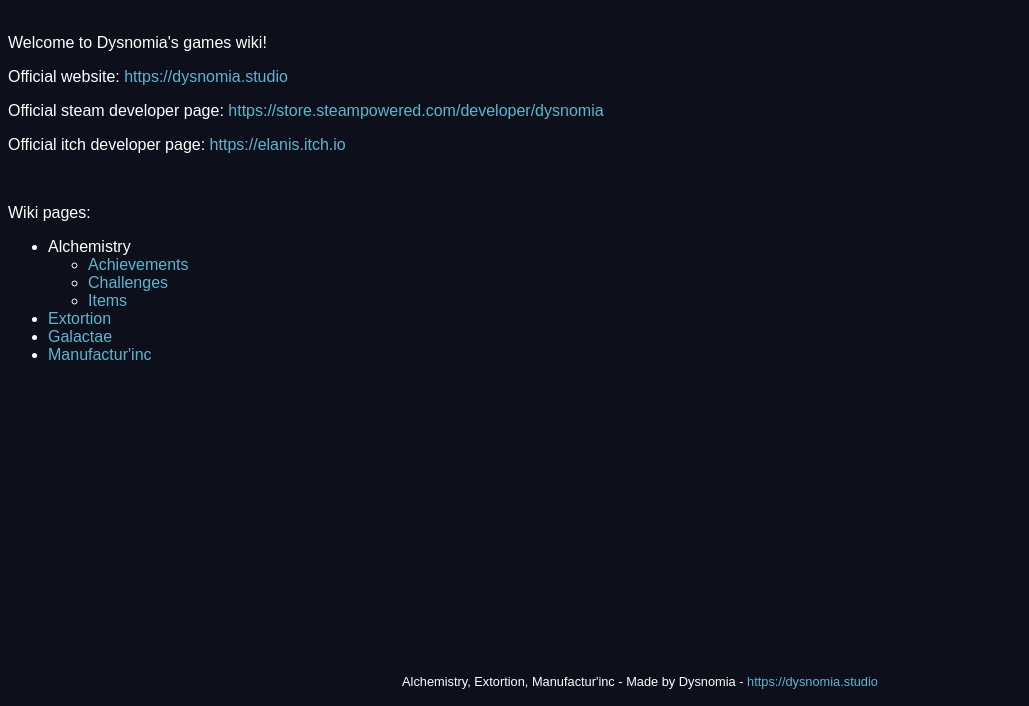
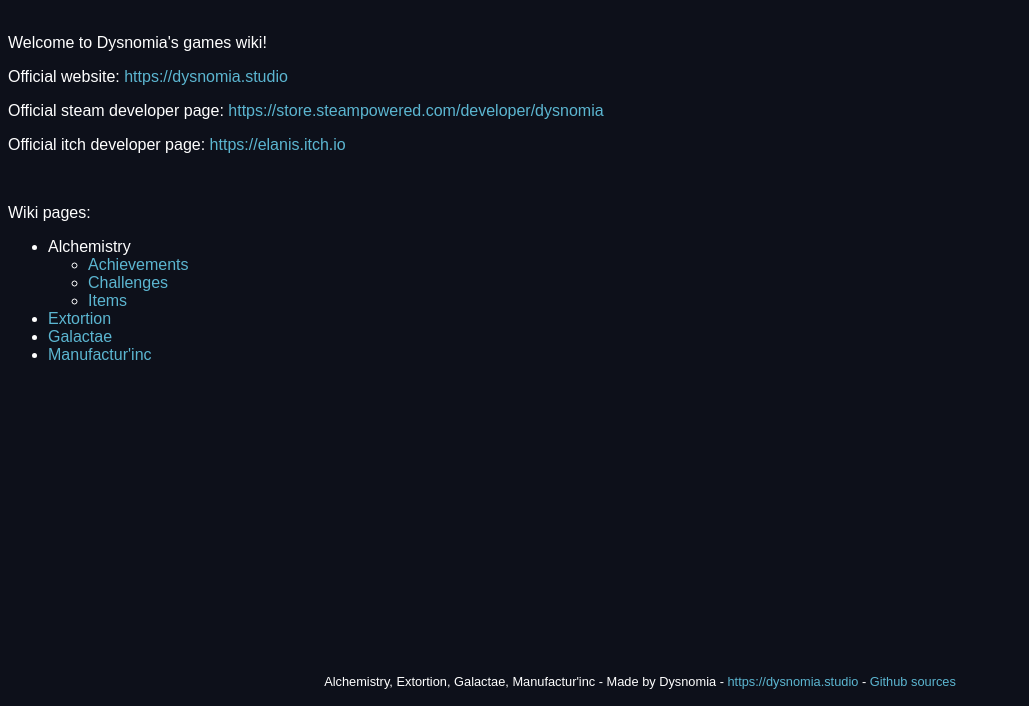
Before and after one commit to Dysnomia-Studio/dysnomia-wiki, an Astro site: page / in a window 1280 px wide. Shown: the part 94-800 px from the top of the page, without its empty margins (0-1029 px from the left). Built offline with nearby package versions, Linux system fonts and the light colour scheme; Astro itself is replaced by a stand-in of ours.

Commit message:
Footer: add github link and add Galactae

```diff
--- a/src/components/Footer/index.jsx
+++ b/src/components/Footer/index.jsx
@@ -2,6 +2,6 @@ import './index.css';
 
 export default function Footer() {
 	return (
-		<footer>Alchemistry, Extortion, Manufactur'inc - Made by Dysnomia - <a href="https://dysnomia.studio" target="_blank" rel="noopener noreferrer">https://dysnomia.studio</a></footer>
+		<footer>Alchemistry, Extortion, Galactae, Manufactur'inc - Made by Dysnomia - <a href="https://dysnomia.studio" target="_blank" rel="noopener noreferrer">https://dysnomia.studio</a> - <a href="https://github.com/Dysnomia-Studio/dysnomia-wiki" target="_blank" rel="noopener noreferrer">Github sources</a></footer>
 	);
 }
```
